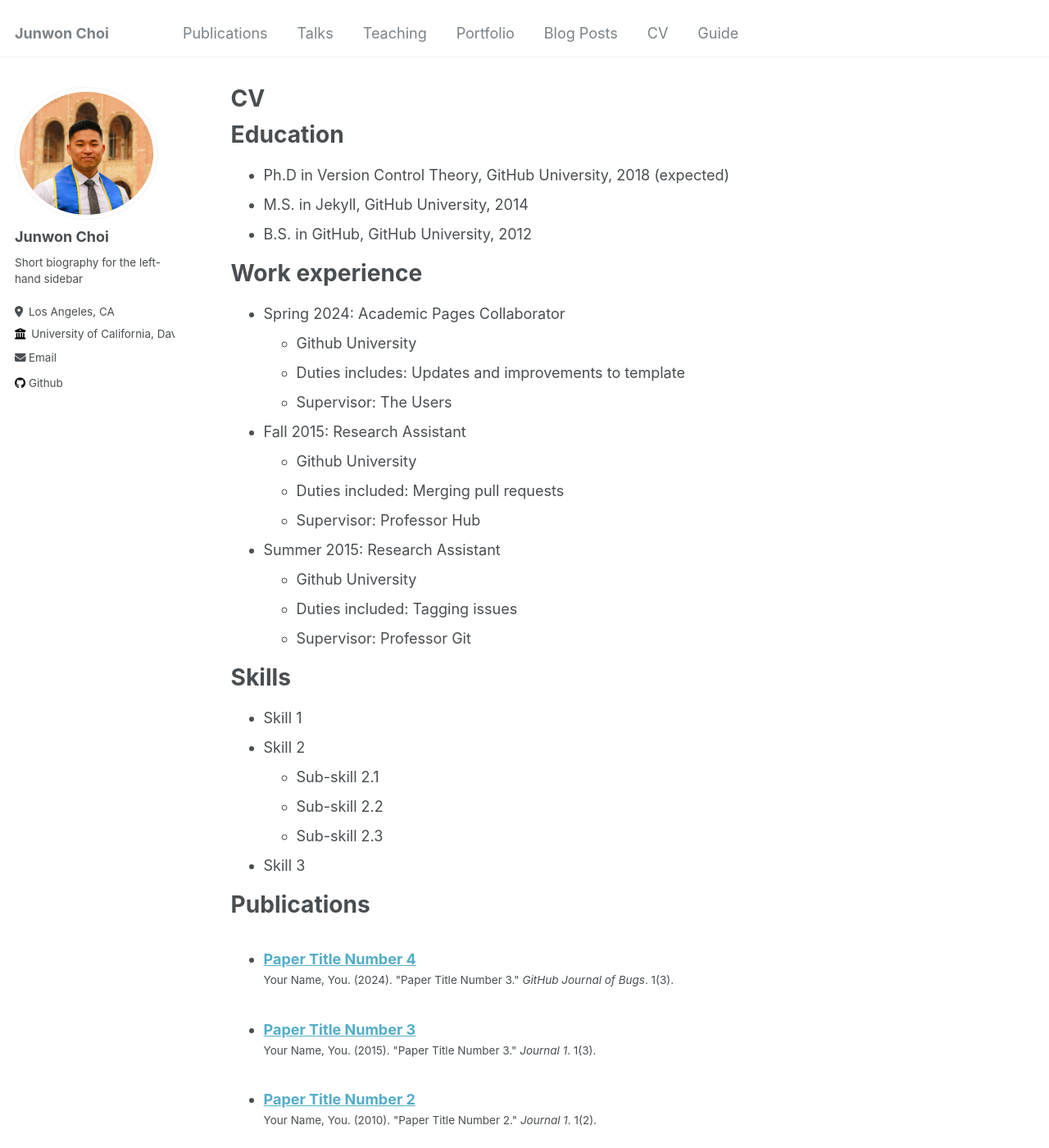
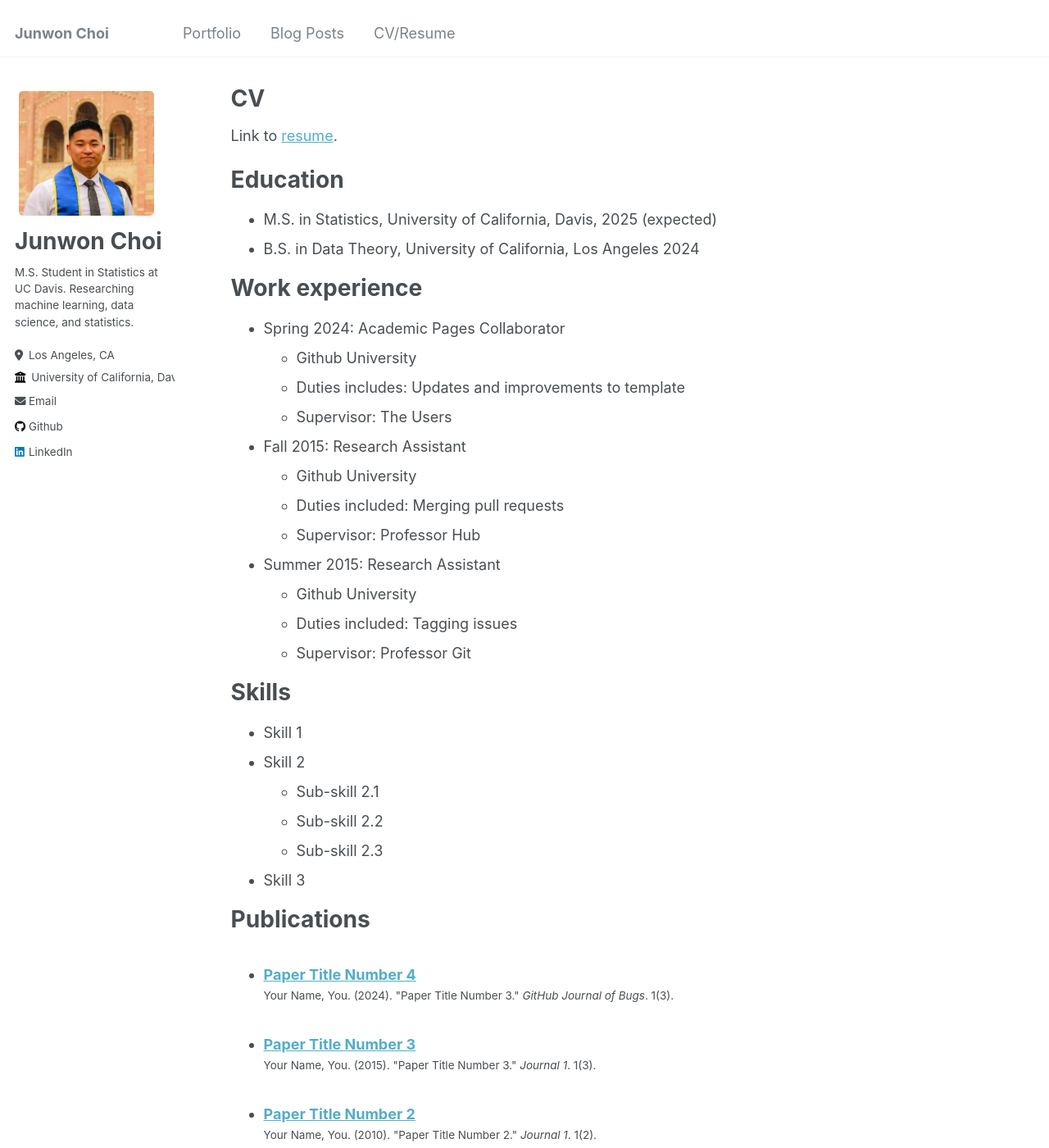
Before and after one commit to cjunwon/cjunwon.github.io, a Jekyll site: the page built from _pages/cv.md, in a window 1280 px wide and 1400 px high. Shown: the whole window at 82% size. Built offline with Jekyll 4.4.1, drawn with Linux system fonts in a browser that asks for light colours.

Commit message:
Test resume upload

```diff
--- a/_config.yml
+++ b/_config.yml
@@ -9,7 +9,7 @@
 # Basic Site Settings
 locale                   : "en-US"
 title                    : "Junwon Choi"
-title_separator          : "-"
+title_separator          : "|"
 name                     : &name "Junwon Choi"
 description              : &description "personal description"
 url                      : https://cjunwon.github.io # the base hostname & protocol for your site e.g. "https://mmistakes.github.io"
@@ -24,7 +24,7 @@ author:
   avatar           : "profile.png"
   name             : "Junwon Choi"
   pronouns         : # example: "she/her"
-  bio              : "Short biography for the left-hand sidebar"
+  bio              : "M.S. Student in Statistics at UC Davis. Researching machine learning, data science, and statistics."
   location         : "Los Angeles, CA"
   employer         : "University of California, Davis"
   uri              : # URL
@@ -57,7 +57,7 @@ author:
   keybase          : # Username
   instagram        : # Username
   lastfm           : # Username
-  linkedin         : # Username
+  linkedin         : "cjunwon"
   mastodon         : # URL
   medium           : # URL
   pinterest        : # Username
@@ -287,14 +287,14 @@ timezone: America/Los_Angeles # http://en.wikipedia.org/wiki/List_of_tz_database
 # Plugins
 plugins:
   - jekyll-paginate
-  # - jekyll-sitemap
+  - jekyll-sitemap
   - jekyll-gist
   - jekyll-feed
   - jekyll-redirect-from
 # mimic GitHub Pages with --safe
 whitelist:
   - jekyll-paginate
-  # - jekyll-sitemap
+  - jekyll-sitemap
   - jekyll-gist
   - jekyll-feed
   - jemoji
--- a/_pages/cv.md
+++ b/_pages/cv.md
@@ -7,13 +7,14 @@ redirect_from:
   - /resume
 ---
 
+Link to [resume](http://cjunwon.github.io/files/junwonchoi_resume.pdf).
+
 {% include base_path %}
 
 Education
 ======
-* Ph.D in Version Control Theory, GitHub University, 2018 (expected)
-* M.S. in Jekyll, GitHub University, 2014
-* B.S. in GitHub, GitHub University, 2012
+* M.S. in Statistics, University of California, Davis, 2025 (expected)
+* B.S. in Data Theory, University of California, Los Angeles 2024
 
 Work experience
 ======
--- a/_sass/_sidebar.scss
+++ b/_sass/_sidebar.scss
@@ -91,11 +91,12 @@
 
   img {
     max-width: 175px;
-    border-radius: 50%;
+    // border-radius: 50%;
+    border-radius: 10px; // Changed from 50% to 10px for a rounded square
 
     @include breakpoint($large) {
       padding: 5px;
-      border: 1px solid $border-color;
+      // border: 1px solid $border-color;
     }
   }
 }
@@ -125,7 +126,7 @@
 }
 .sidebar .author__name {
   font-family: $sans-serif;
-  font-size: $type-size-5;
+  font-size: $type-size-3;
 }
 
 .sidebar .author__desktop {
```
Also changed, not shown: _data/authors.yml (+5 -13 lines), _data/navigation.yml (+9 -9 lines), _pages/about.md (+1 -1 lines), 1 other file.
